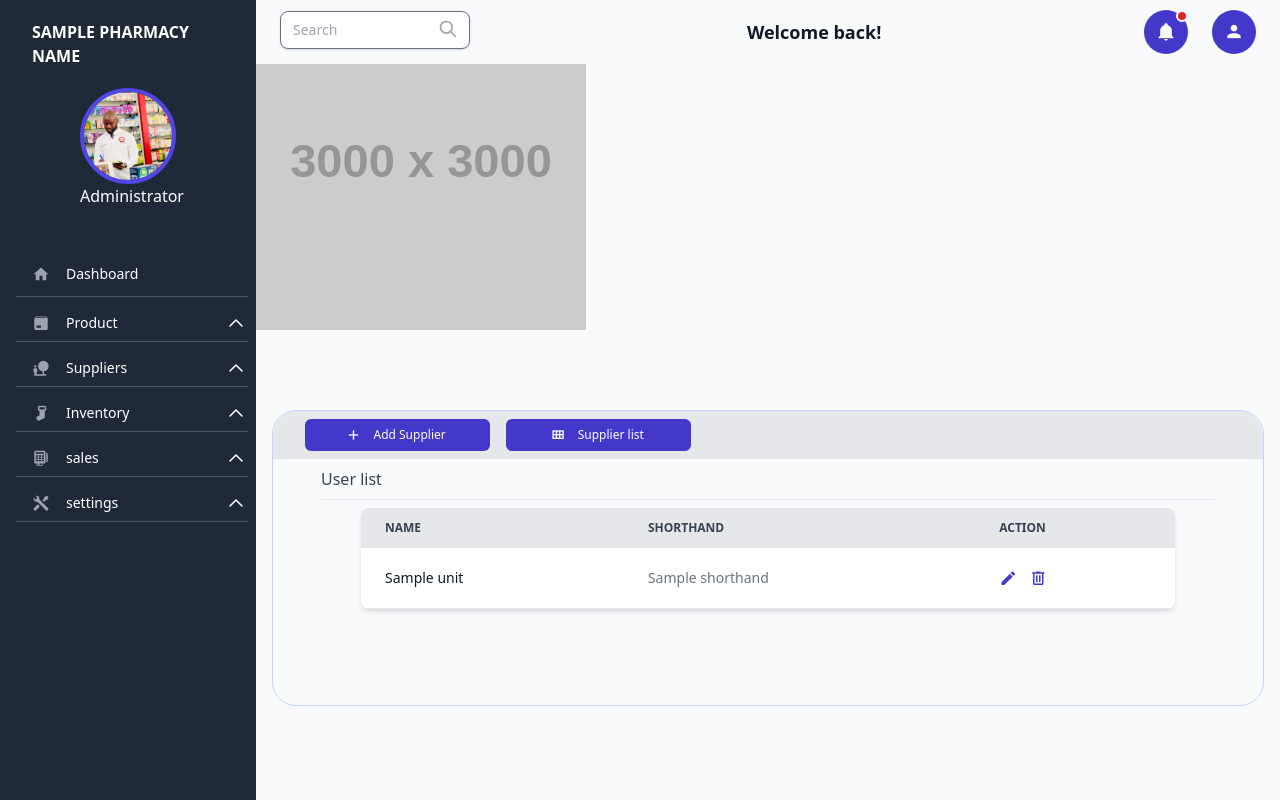
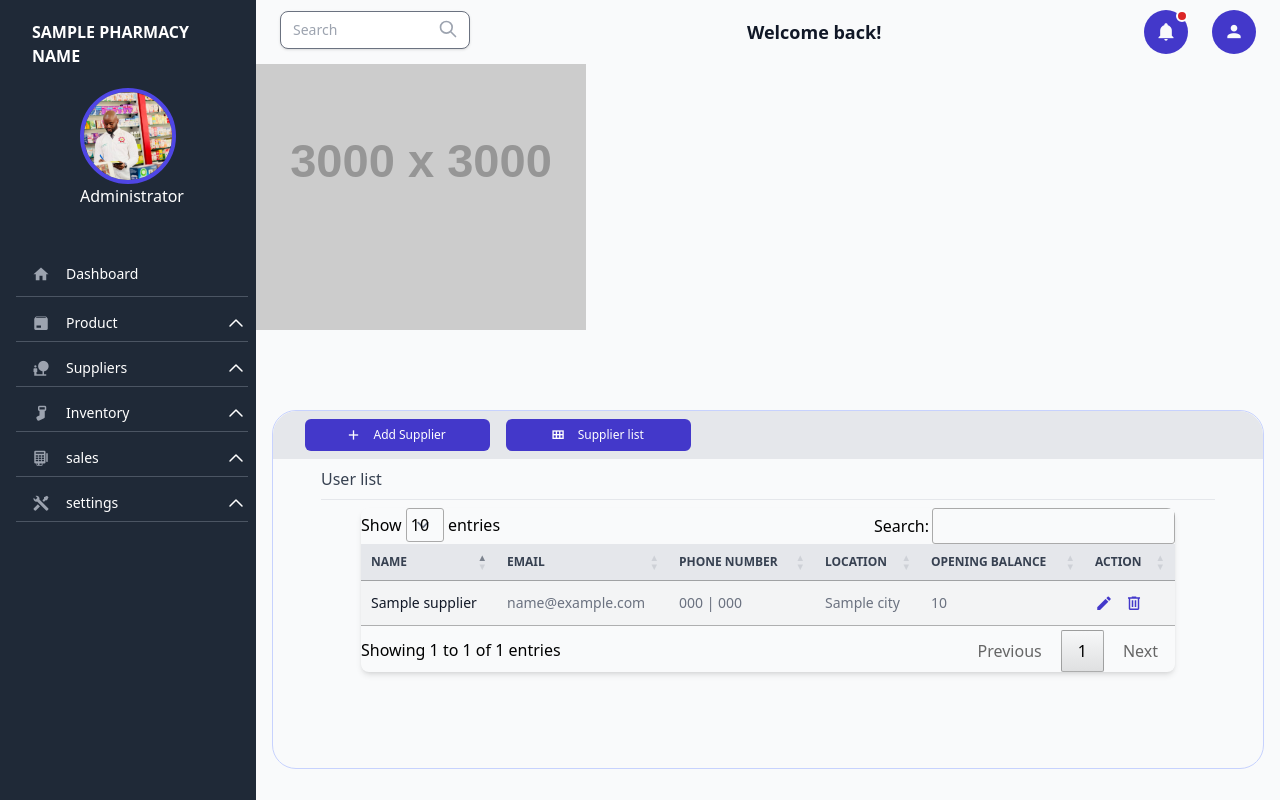
Before and after one commit to Ackahkelvin45/POS, a Django app: template POS/suppliers/templates/suppliers/supplierslist.html in a window 1280 px wide. Run offline with Django 4.2, Linux system fonts and the light colour scheme; the template is opened without the code that fills it: most values are stand-ins (such as "Sample title", 1, 10 or a date in 2020); grey boxes labelled with a size stand in for pictures from a placeholder-image service; style sheets or scripts are compiled from the project's sources; some libraries are stand-ins or nearby versions.

Commit message:
another commit

```diff
--- a/POS/POS/templates/POS/layout.html
+++ b/POS/POS/templates/POS/layout.html
@@ -11,6 +11,15 @@
     rel="stylesheet" />
     <script src="https://cdn.jsdelivr.net/gh/alpinejs/alpine@v2.x.x/dist/alpine.min.js" defer></script>
     <script src="https://cdn.jsdelivr.net/npm/sweetalert2@11"></script>
+<!--jquery-->
+<script src="https://ajax.googleapis.com/ajax/libs/jquery/2.1.3/jquery.min.js"></script>
+   <!--datatable-->
+    <link rel="stylesheet" href="https://cdn.datatables.net/1.13.6/css/jquery.dataTables.css" />
+
+
+<script src="https://cdn.datatables.net/1.13.6/js/jquery.dataTables.js"></script>
+
+
 </head>
 <body class="w-full ">
     <div class="flex h-screen bg-gray-50 w-full"  :class="{ 'overflow-hidden': isSideMenuOpen }">
@@ -133,7 +142,7 @@
                                             </button>
 
                                             <button class="flex justify-start items-center space-x-6 hover:text-white focus:bg-gray-700 focus:text-white hover:bg-gray-700 text-gray-400 rounded px-3 py-[0.15rem]  w-full md:w-52">
-                                              <a class="flex justify-start items-center space-x-6  w-full" href="{% url 'product:subcategorypage' %}">
+                                              <a class="flex justify-start items-center space-x-6  w-full" href="{% url 'suppliers:supplierlist' %}">
                                               <i class="mdi  mdi-view-module-outline text-gray-400 text-lg " ></i>
 
                                               <p class="text-sm leading-4  "> Suppliers List</p>
@@ -691,6 +700,10 @@
                 close.classList.toggle("hidden");
               }
             };
+
+            $(document).ready( function () {
+    $('.myTable').DataTable();
+} );
             </script>
                <style>
                 @import url('https://cdnjs.cloudflare.com/ajax/libs/MaterialDesign-Webfont/5.3.45/css/materialdesignicons.min.css');
--- a/POS/product/templates/product/categorylist.html
+++ b/POS/product/templates/product/categorylist.html
@@ -82,7 +82,7 @@
     <div class="px-10 max-vs:px-2">
 
         <div class="relative overflow-x-auto shadow-md sm:rounded-lg mb-10 ">
-            <table class="w-full text-sm text-left text-gray-500 dark:text-gray-400">
+            <table class="w-full text-sm text-left text-gray-500 dark:text-gray-400 myTable hover stripe row-border">
                 <thead class="text-xs text-gray-700 uppercase bg-gray-200 dark:bg-gray-700 dark:text-gray-400">
                     <tr>
                         <th scope="col" class="px-6 py-3">
--- a/POS/product/templates/product/subcategorylist.html
+++ b/POS/product/templates/product/subcategorylist.html
@@ -81,7 +81,7 @@
     <div class="px-10 max-vs:px-2">
 
         <div class="relative overflow-x-auto shadow-md sm:rounded-lg mb-10 ">
-            <table class="w-full text-sm text-left text-gray-500 dark:text-gray-400">
+            <table class="w-full text-sm text-left text-gray-500 dark:text-gray-400 myTable hover stripe row-border">
                 <thead class="text-xs text-gray-700 uppercase bg-gray-200 dark:bg-gray-700 dark:text-gray-400">
                     <tr>
                         <th scope="col" class="px-6 py-3">
--- a/POS/suppliers/templates/suppliers/supplierslist.html
+++ b/POS/suppliers/templates/suppliers/supplierslist.html
@@ -56,17 +56,17 @@
     <div class="rounded-3xl  border h-fit border-indigo-200  mx-4 mb-4 ">
 
         <div class="w-full flex flex-row py-2 bg-gray-200 rounded-t-3xl px-8 space-x-4 ">
-            <button type="button" class="relative w-[20%] max-md:w-[30%]  max-vs:w-[50%]  flex justify-center items-center px-2 py-1  text-white   bg-indigo-700 rounded-md   focus:outline-none   ">
+            <a href="{% url 'suppliers:add_supplier'%}" type="button" class="relative w-[20%] max-md:w-[30%] max-vs:w-[50%]  flex justify-center items-center px-2 py-1  text-white   bg-indigo-700 rounded-md   focus:outline-none   ">
 
                 <i class="mdi mdi-plus text-white text-base"></i>
                 <span class="pl-2 mx-1 text-xs text-white">Add Supplier</span>
-             </button>
+        </a>
 
-             <button type="button" class="relative w-[20%] max-md:w-[30%]  max-vs:w-[50%]  flex justify-center items-center px-2 py-1  text-white   bg-indigo-700 rounded-md   focus:outline-none   ">
+             <a href="{% url 'suppliers:supplierlist'%}" type="button" class="relative w-[20%] max-md:w-[30%]  max-vs:w-[50%] flex justify-center items-center px-2 py-1  text-white   bg-indigo-700 rounded-md   focus:outline-none   ">
 
                 <i class="mdi mdi-view-module-outline text-white text-base"></i>
                 <span class="pl-2 mx-1 text-xs text-white">Supplier list</span>
-             </button>
+             </a>
         </div>
      <!-- component -->
 <!-- component -->
@@ -77,33 +77,52 @@
     <div class="px-10 max-vs:px-2">
 
         <div class="relative overflow-x-auto shadow-md sm:rounded-lg mb-10 ">
-            <table class="w-full text-sm text-left text-gray-500 dark:text-gray-400">
+            <table class="w-full text-sm text-left text-gray-500 dark:text-gray-400 myTable hover stripe row-border">
                 <thead class="text-xs text-gray-700 uppercase bg-gray-200 dark:bg-gray-700 dark:text-gray-400">
                     <tr>
                         <th scope="col" class="px-6 py-3">
                        Name
                         </th>
                         <th scope="col" class="px-6 py-3">
-                            Shorthand
+                           email
                         </th>
+                        <th scope="col" class="px-6 py-3">
+                           phone number
+                         </th>
 
                         <th scope="col" class="px-6 py-3">
-                            Action
+                        location
                         </th>
+                        <th scope="col" class="px-6 py-3">
+                            opening balance
+                            </th>
+                            <th scope="col" class="px-6 py-3">
+                                Action
+                                </th>
                     </tr>
                 </thead>
                 <tbody>
-                    {% for unit in units%}
+                    {% for supplier in suppliers%}
                     <tr class="bg-white border-b dark:bg-gray-900 dark:border-gray-700">
                         <th scope="row" class="px-6 py-4 font-medium text-gray-900 whitespace-nowrap dark:text-white">
-                           {{unit.name}}
+                           {{supplier.company_name}}
                         </th>
                         <td class="px-6 py-4">
-                            {{unit.shorthand}}
+                            {{supplier.email}}
+                        </td>
+                        <td class="px-6 py-4 ">
+                            {{supplier.phone_number_1}} |
+                            {{supplier.phone_number_2}}
+                        </td>
+                        <td class="px-6 py-4">
+                            {{supplier.city}}
+                        </td>
+                        <td class="px-6 py-4">
+                            {{supplier.opening_balance}}
                         </td>
 
                         <td class="px-6 py-4 flex flex-row ">
-                            <a href="{% url 'product:edit_unit' unit.id%}" class=" "><i class="mdi mdi-pencil text-indigo-700 text-lg"></i> </a>  <a href="{% url 'product:delete_unit' unit.id%}"> <i class="mdi mdi-trash-can-outline text-indigo-700 text-lg ml-3"></i> </a>
+                            <a href="{% url 'suppliers:edit_supplier' supplier.id %}" class=" "><i class="mdi mdi-pencil text-indigo-700 text-lg"></i> </a>  <a href="{% url 'suppliers:deletesupplier' supplier.id %}"> <i class="mdi mdi-trash-can-outline text-indigo-700 text-lg ml-3"></i> </a>
                         </td>
                     </tr>
 
@@ -170,6 +189,22 @@
 }());
 
 
+
+
+if (document.getElementById("close")){
+
+
+document.getElementById("close").addEventListener("click",(item)=>{
+    modal=document.getElementById("alert")
+    modal.classList.add("hidden")
+
+
+})
+
+
+
+}
+
 </script>
 <style>
     /* preloader.css */
--- a/POS/suppliers/urls.py
+++ b/POS/suppliers/urls.py
@@ -7,5 +7,9 @@ app_name = "suppliers"
 urlpatterns=[
 
 path("add/", views.showAddSuppliers, name='add_supplier'),
+path("edit/<int:pk>/", views.edit_supplier, name='edit_supplier'),
+path("edit_process/<int:pk>/", views.edit_supplier_process, name='edit_supplier_process'),
 path("add_process/",views.addSuppliersProcess,name='add_supplier_process'),
+path('list/', views.supplierslist, name="supplierlist"),
+path('delete/<int:pk>/',views.delete_supplier,name='deletesupplier')
 ]
--- a/POS/users/templates/users/permissions.html
+++ b/POS/users/templates/users/permissions.html
@@ -77,7 +77,7 @@
     <div class="px-10 max-vs:px-2">
 
         <div class="relative overflow-x-auto shadow-md sm:rounded-lg mb-10 ">
-            <table class="w-full text-sm text-left text-gray-500 dark:text-gray-400">
+            <table class="w-full text-sm text-left text-gray-500 dark:text-gray-400 myTable hover stripe row-border">
                 <thead class="text-xs text-gray-700 uppercase bg-gray-200 dark:bg-gray-700 dark:text-gray-400">
                     <tr>
                         <th scope="col" class="px-6 py-3">
```
Also changed, not shown: POS/product/templates/product/unitlist.html (+16 -1 lines), POS/suppliers/templates/suppliers/addsuppliers.html (+9 -4 lines), POS/suppliers/views.py (+39 -1 lines), POS/users/templates/users/userslist.html (+5 -5 lines), POS/users/views.py (+8 -1 lines).
